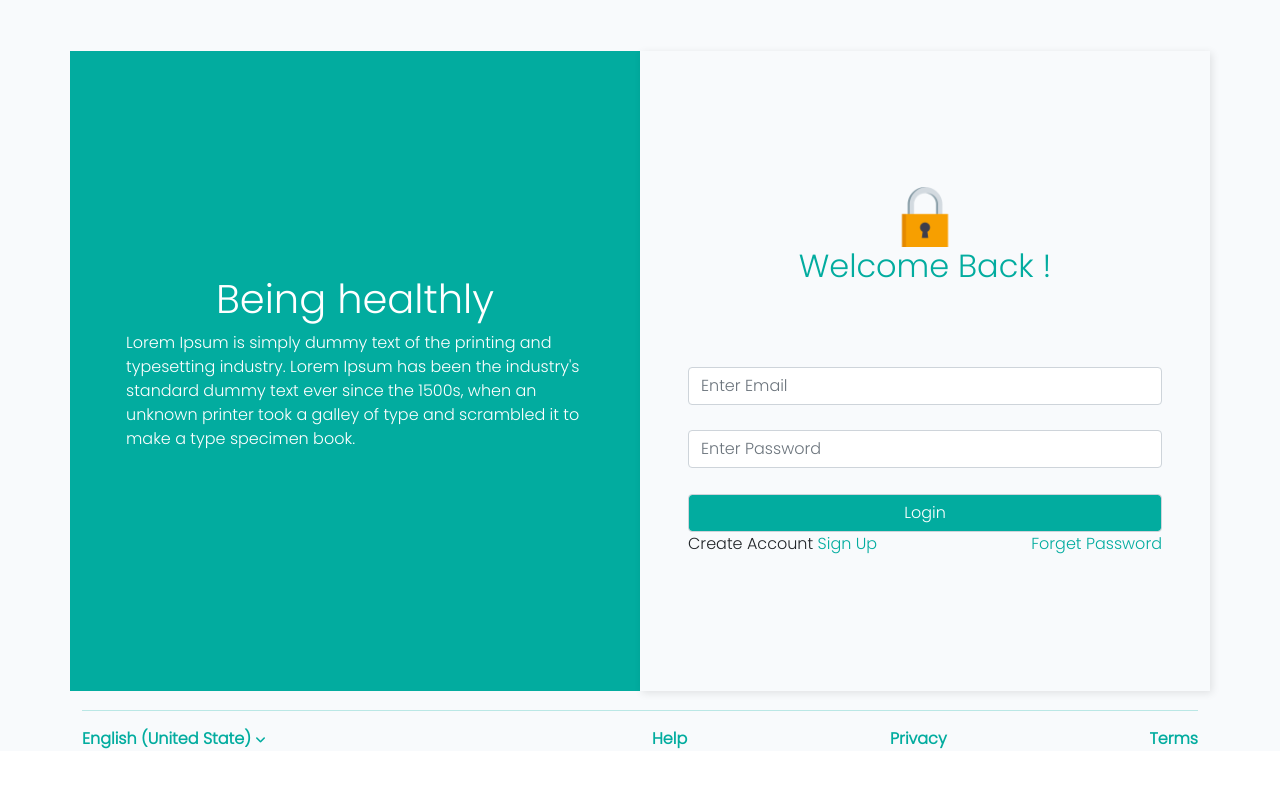
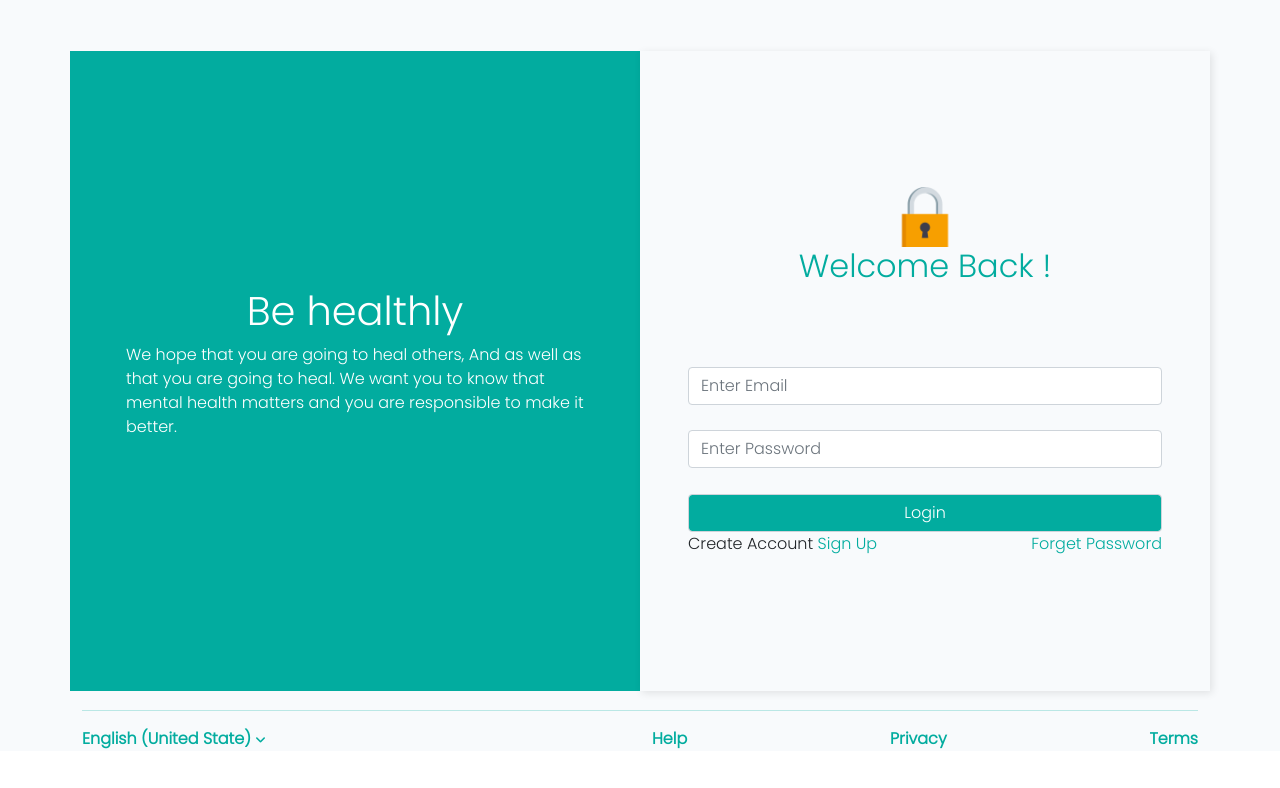
Before and after one commit to alaintresor/heal-the-world-fn, a React app: page /login in a window 1280 px wide. Shown: the top 788 px of the page. Built offline with nearby package versions, Linux system fonts and the light colour scheme.

Commit message:
change context

```diff
--- a/src/pages/dashboard.js
+++ b/src/pages/dashboard.js
@@ -17,9 +17,12 @@ const Dashboard = () => {
                                     <div class="box">
                                         <h3>Hi, Welcome Back !</h3>
                                         <div class="content">
-                                            Lorem ipsum dolor sit amet, consectetur adipiscing elit. Hac potenti nunc nibh a
-                                            faucibus rhoncus. Ipsum gravida ut mattis in euismod enim id netus porttitor.
-                                            Scelerisque quisque augue congue ipsum feugiat. Dui lorem sit nullam
+                                            We hope that you are going to heal others,
+                                            And as well as that you are going to heal.
+                                            We want you to know that mental health
+                                            matters and you are responsible to make it
+                                            better.
+
                                         </div>
                                     </div>
 
--- a/src/pages/login.js
+++ b/src/pages/login.js
@@ -33,8 +33,8 @@ const Login = () => {
                 const res = response.data;
                 console.log(res)
                 if (res.success) {
-                    localStorage.setItem("token",res.token)
-                    localStorage.setItem("id",res.user.id)
+                    localStorage.setItem("token", res.token)
+                    localStorage.setItem("id", res.user.id)
 
                     setIsLoading(false)
                     toast.success("Successfully");
@@ -71,11 +71,13 @@ const Login = () => {
                         <ToastContainer />
                         <div class="row login-form">
                             <div class="col-lg-6 text-container">
-                                <h1>Being healthly</h1>
+                                <h1>Be healthly</h1>
                                 <p>
-                                    Lorem Ipsum is simply dummy text of the printing and typesetting industry. Lorem Ipsum has been
-                                    the industry's standard dummy text ever since the 1500s, when an unknown printer took a galley
-                                    of type and scrambled it to make a type specimen book.
+                                    We hope that you are going to heal others,
+                                    And as well as that you are going to heal.
+                                    We want you to know that mental health
+                                    matters and you are responsible to make it
+                                    better.
                                 </p>
                             </div>
                             <div class="col-lg-6 form-container">
@@ -91,12 +93,12 @@ const Login = () => {
                                 <div class="form-group">
                                     <label for="exampleFormControlInput1"></label>
                                     <input type="email" class="form-control" onChange={(e) => setUsername(e.target.value)} id="exampleFormControlInput1"
-                                        placeholder="Enter Email" required/>
+                                        placeholder="Enter Email" required />
                                 </div>
                                 <div class="form-group">
                                     <label for="exampleFormControlInput1"></label>
                                     <input type="password" class="form-control" onChange={(e) => setPassword(e.target.value)} id="exampleFormControlInput2"
-                                        placeholder="Enter Password" required/>
+                                        placeholder="Enter Password" required />
                                 </div>
                                 <br />
                                 <div class="form-group">
--- a/src/pages/signup.js
+++ b/src/pages/signup.js
@@ -84,9 +84,11 @@ const SignUp = () => {
                             <div className="col-lg-8 form-container">
                                 <p>
                                     <h1 className="primary-color">Hello !</h1>
-                                    Lorem Ipsum is simply dummy text of the printing and typesetting industry. Lorem Ipsum has been the
-                                    industry's standard dummy text ever since the 1500s, when an unknown printer took a galley of type
-                                    and scrambled it to make a type specimen book.
+                                    Heal The World is so excited to see you back.
+                                    We are thanking full for the decision that
+                                    You have taken so far to join us in this journey
+                                    And together we can go far.
+
                                 </p>
 
                                 <div className="flex">
@@ -98,13 +100,13 @@ const SignUp = () => {
                                     <div className="form-group right">
                                         <label for="lname"></label>
                                         <input type="text" className="form-control" onChange={(e) => setLname(e.target.value)} id="lname"
-                                            placeholder="Lastname" required/>
+                                            placeholder="Lastname" required />
                                     </div>
                                 </div>
                                 <div className="flex">
                                     <div className="form-group left">
                                         <label for="email"></label>
-                                        <input type="email" className="form-control" id="email" onChange={(e) => setEmail(e.target.value)} placeholder="E-mail" required/>
+                                        <input type="email" className="form-control" id="email" onChange={(e) => setEmail(e.target.value)} placeholder="E-mail" required />
                                     </div>
                                     <div className="form-group right">
                                         <label for=""></label>
@@ -119,24 +121,24 @@ const SignUp = () => {
                                     <div className="form-group left">
                                         <label for=""></label>
                                         <input type="date" onChange={(e) => setDOB(e.target.value)} className="form-control" id=""
-                                            placeholder="Date of birth" required/>
+                                            placeholder="Date of birth" required />
                                     </div>
                                     <div className="form-group right">
                                         <label for=""></label>
                                         <input type="tel" onChange={(e) => setTel(e.target.value)} className="form-control" id=""
-                                            placeholder="Phone number" required/>
+                                            placeholder="Phone number" required />
                                     </div>
                                 </div>
                                 <div className="flex">
                                     <div className="form-group left">
                                         <label for=""> </label>
                                         <input type="password" onChange={(e) => setPassword(e.target.value)} className="form-control" id=""
-                                            placeholder="Password" required/>
+                                            placeholder="Password" required />
                                     </div>
                                     <div className="form-group right">
                                         <label for=""></label>
                                         <input type="password" onChange={(e) => setCpassword(e.target.value)} className="form-control" id=""
-                                            placeholder="Re-enter Password" required/>
+                                            placeholder="Re-enter Password" required />
                                     </div>
                                 </div>
                                 <br />
@@ -153,9 +155,11 @@ const SignUp = () => {
                             <div className="col-lg-4 text-container">
                                 <h1>Glad to see you!</h1>
                                 <p>
-                                    Lorem Ipsum is simply dummy text of the printing and typesetting industry. Lorem Ipsum has been
-                                    the industry's standard dummy text ever since the 1500s, when an unknown printer took a galley
-                                    of type and scrambled it to make a type specimen book.
+                                    Heal The World is so excited to see you back.
+                                    We are thanking full for the decision that
+                                    You have taken so far to join us in this journey
+                                    And together we can go far.
+
                                 </p>
                             </div>
                         </div>
```
